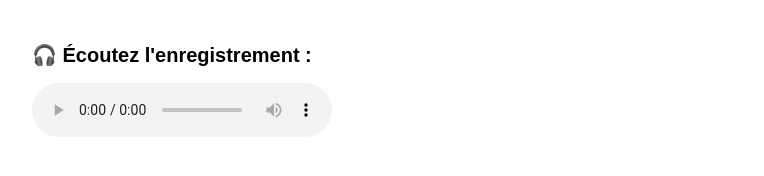
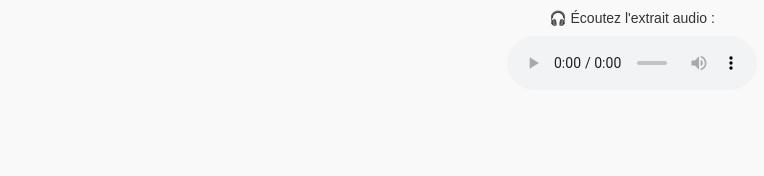
Before and after one commit to Malleschitz/Grafitti, a plain HTML site: page index.html in a window 1280 px wide. Shown: the whole page, without its empty margins (8-772 px from the left). Drawn offline with Linux system fonts and the light colour scheme.

Commit message:
Update index.html

```diff
--- a/index.html
+++ b/index.html
@@ -1,16 +1,34 @@
- <style>
+<!DOCTYPE html>
+<html lang="fr">
+<head>
+  <meta charset="UTF-8">
+  <title>Graffiti Archaeology - Audio</title>
+  <style>
     body {
+      margin: 10px;
+      padding: 0;
       font-family: Arial, sans-serif;
-      font-size: 12px;
-      line-height: 1.5;
-      margin: 40px;
+      background-color: #f9f9f9;
     }
-    h1 {
-      font-size: 20px;
+
+    audio {
+      width: 250px; /* ← petite taille du lecteur */
+      display: block;
+      margin: 10px auto;
+    }
+
+    .texte {
+      text-align: center;
+      font-size: 14px;
+      color: #333;
     }
   </style>
-<h1>🎧 Écoutez l'enregistrement :</h1>
-<audio controls>
-  <source src="grafitti.mp3" type="audio/mpeg">
-  Votre navigateur ne supporte pas l'élément audio.
-</audio>
+</head>
+<body>
+  <div class="texte">🎧 Écoutez l'extrait audio :</div>
+  <audio controls>
+    <source src="grafitti.mp3" type="audio/mpeg">
+    Votre navigateur ne supporte pas l'élément audio.
+  </audio>
+</body>
+</html>
```
